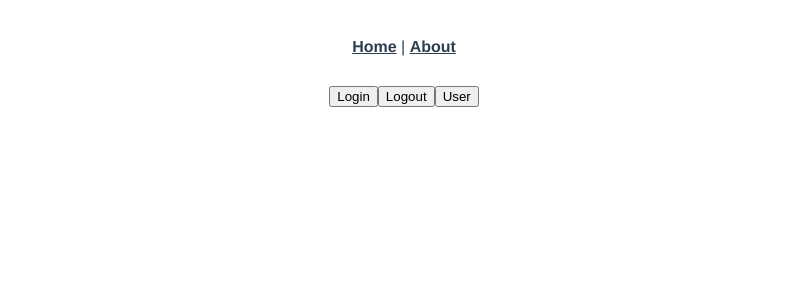
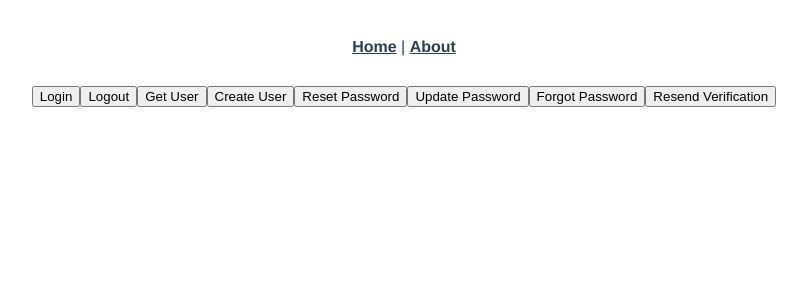
Before and after one commit to garethredfern/laravel-vue, a Vue app: page /#/ in a window 1280 px wide. Shown: the top 300 px of the page, without its empty margins (236-1043 px from the left). Built offline with nearby package versions, Linux system fonts and the light colour scheme.

Commit message:
update all auth functionality

```diff
--- a/src/components/Nav.vue
+++ b/src/components/Nav.vue
@@ -2,7 +2,12 @@
   <div>
     <button @click="login">Login</button>
     <button @click="logout">Logout</button>
-    <button @click="getUser">User</button>
+    <button @click="getUser">Get User</button>
+    <button @click="createUser">Create User</button>
+    <button @click="resetPassword">Reset Password</button>
+    <button @click="updatePassword">Update Password</button>
+    <button @click="forgotPassword">Forgot Password</button>
+    <button @click="resendVerification">Resend Verification</button>
   </div>
 </template>
 
@@ -26,7 +31,46 @@ export default {
       console.debug(user);
     },
     async logout() {
-      await axios.post("http://localhost:8080/logout");
+      await axios.get("http://localhost:8080/logout");
+    },
+    async createUser() {
+      await axios.post("http://localhost:8080/api/users", {
+        name: "Test",
+        email: "gareth.redfern@gmail.com",
+        password: "password",
+      });
+    },
+    async updatePassword() {
+      await axios.post("http://localhost:8080/api/users/update/password", {
+        currentPassword: "password",
+        password: "password",
+        passwordConfirmation: "password",
+      });
+    },
+    async forgotPassword() {
+      await axios.get("http://localhost:8080/sanctum/csrf-cookie");
+      await axios.post("http://localhost:8080/forgot-password", {
+        email: "gareth.redfern@gmail.com",
+      });
+    },
+    async resetPassword() {
+      await axios.get("http://localhost:8080/sanctum/csrf-cookie");
+      await axios.post("http://localhost:8080/reset-password", {
+        token:
+          "40200e3499a393b83d93750591331be276b45b66cd49d5a2305d24e1f4e1e01a",
+        password: "password",
+        password_confirmation: "password",
+        email: "gareth.redfern@gmail.com",
+      });
+    },
+    async resendVerification() {
+      await axios.get("http://localhost:8080/sanctum/csrf-cookie");
+      await axios.post(
+        "http://localhost:8080/email/verification-notification",
+        {
+          user: 1,
+        }
+      );
     },
   },
 };
--- a/src/router/index.js
+++ b/src/router/index.js
@@ -16,8 +16,19 @@ const routes = [
     // route level code-splitting
     // this generates a separate chunk (about.[hash].js) for this route
     // which is lazy-loaded when the route is visited.
+    component: () => import(/* webpackChunkName: "about" */ "../views/About"),
+  },
+  {
+    path: "/reset-password",
+    name: "ResetPassword",
     component: () =>
-      import(/* webpackChunkName: "about" */ "../views/About.vue"),
+      import(/* webpackChunkName: "reset-password" */ "../views/ResetPassword"),
+  },
+  {
+    path: "/email/verify/:id/:hash",
+    name: "ResetPassword",
+    component: () =>
+      import(/* webpackChunkName: "reset-password" */ "../views/VerifyEmail"),
   },
 ];
 
--- /dev/null
+++ b/src/views/ResetPassword.vue
@@ -0,0 +1,7 @@
+<template>
+  <div>Reset Password</div>
+</template>
+
+<script>
+export default {};
+</script>
--- /dev/null
+++ b/src/views/VerifyEmail.vue
@@ -0,0 +1,30 @@
+<template>
+  <div>
+    <h2>Verify Email</h2>
+    <ul>
+      <li>id: {{ $route.params.id }}</li>
+      <li>hash: {{ $route.params.hash }}</li>
+    </ul>
+    <button @click="verifyEmail">Verify</button>
+  </div>
+</template>
+
+<script>
+import axios from "axios";
+
+axios.defaults.withCredentials = true;
+
+export default {
+  methods: {
+    async verifyEmail() {
+      const id = this.$route.params.id;
+      const hash = this.$route.params.hash;
+      const expires = this.$route.query.expires;
+      const signature = this.$route.query.signature;
+      await axios.get(
+        `http://localhost:8080/email/verify/${id}/${hash}?expires=${expires}&signature=${signature}`
+      );
+    },
+  },
+};
+</script>
--- a/vue.config.js
+++ b/vue.config.js
@@ -1,5 +1,5 @@
 module.exports = {
   devServer: {
-    proxy: "http://laravel-api.test",
+    proxy: "http://laravel-test.test",
   },
 };
```
Also changed, not shown: package.json (+4 -4 lines), 1 other file (tests, documents, lock files or other folders).
